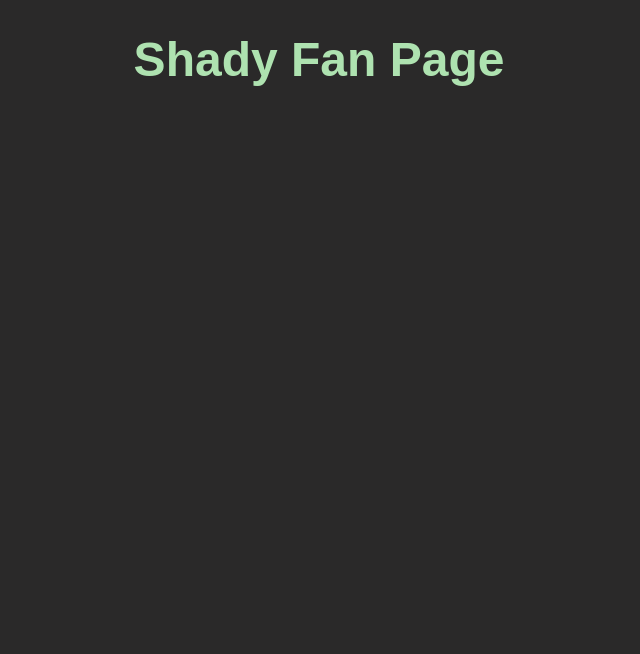
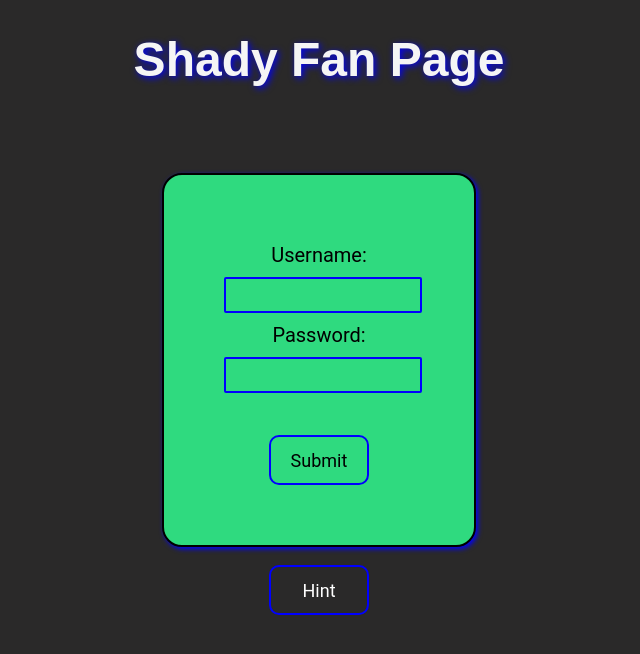
Before and after one commit to Shad0wMazt3r/Shady-Web-App, a PHP site: page / in a window 1280 px wide. Shown: the top 654 px of the page, without its empty margins (321-961 px from the left). Run offline with PHP 8.4, Linux system fonts and the light colour scheme.

Commit message:
First Challenge

```diff
--- a/index.html
+++ /dev/null
@@ -1,17 +0,0 @@
-<!DOCTYPE html>
-<html lang="en">
-<head>
-    <meta charset="UTF-8">
-    <meta name="viewport" content="width='device-width', initial-scale=1.0">
-    <link rel="stylesheet" href="style.css">
-    <title>Shady Web App</title>
-</head>
-<heading>
-    <center>
-        <h1>Shady Fan Page</h1>
-    </center>
-</heading>
-<body>
-
-</body>
-</html>
--- /dev/null
+++ b/index.php
@@ -0,0 +1,62 @@
+<?php
+if(isset($_COOKIE['loggedin']))
+{
+    if($_COOKIE['loggedin'] == "true")
+    {
+        header("Location: blog.php");
+    }
+}
+else
+{
+    setcookie("loggedin", "false", time() + (86400 * 30), "/");
+}
+if(isset($_GET['error']))
+{
+    echo "<script>alert('Incorrect Username/Password')</script>";
+}
+?>
+<!DOCTYPE html>
+<html lang="en">
+<head>
+    <meta charset="UTF-8">
+    <meta name="viewport" content="width='device-width', initial-scale=1.0">
+    <link rel="stylesheet" href="style.css">
+    <title>Shady Web App</title>
+</head>
+<heading>
+    <center>
+        <h1>Shady Fan Page</h1>
+    </center>
+</heading>
+<body>
+<br>
+<br>
+<br>
+<center>
+<form action="login.php" method="POST">
+    <div class="login-screen">
+        Username:
+        <br>
+        <input class="input" type="text">
+        <br>
+        Password:
+        <br>
+        <input class="input" type="password">
+        <br>
+        <br>
+        <center>
+            <input class="submit" type="submit" value="Submit">
+        </center>
+        <input type="hidden" name="loggedin" value="false">
+    </div>
+</form>
+<br>
+<button class="submit" style="color: white;" onclick="showHint()">Hint</button>
+</center>
+</body>
+<script>
+function showHint(){
+    alert("Try looking at the cookies");
+}
+</script>
+</html>
--- a/style.css
+++ b/style.css
@@ -2,9 +2,61 @@ h1
 {
     font-size: 3em;
     font-family: "Arial";
-    color: rgb(174, 226, 176);
+    color: whitesmoke;
+    text-shadow: 2px 2px 7px blue;
 }
 body
 {
     background-color:rgb(42, 41, 41);
 }
+.login-screen
+{
+    font-family: Roboto;
+    font-size: 20px;
+    width: 15%;
+    border-radius: 20px;
+    border: 2px solid;
+    padding-left: 60px;
+    padding-right:60px;
+    padding-top: 60px;
+    padding-bottom: 60px;
+    background-color:rgb(47, 218, 127);
+    text-align: center;
+    line-height: 2;
+    box-shadow: 2px 2px 5px blue;
+}
+.input
+{
+    height: 30px;
+    width: 100%;
+    font-size: 20px;
+    background-color: transparent;
+    font-family: Roboto;
+    text-align: center;
+    border: 2px solid blue;
+    border-radius: 2px;
+}
+.input:hover
+{
+    background-color:blue;
+}
+.input:focus
+{
+    background-color: blue;
+    color:white;
+}
+.submit
+{
+    font-family: Roboto;
+    font-size: 18px;
+    height: 50px;
+    width: 100px;
+    border-radius: 10px;
+    background-color: transparent;
+    border: 2px solid blue;
+}
+.submit:hover
+{
+    background-color: blue;
+    color: rgb(174, 226, 176);
+}
```
Also changed, not shown: login.php (added, +14 -0 lines), favicon.ico (added), favicon.png (added).
